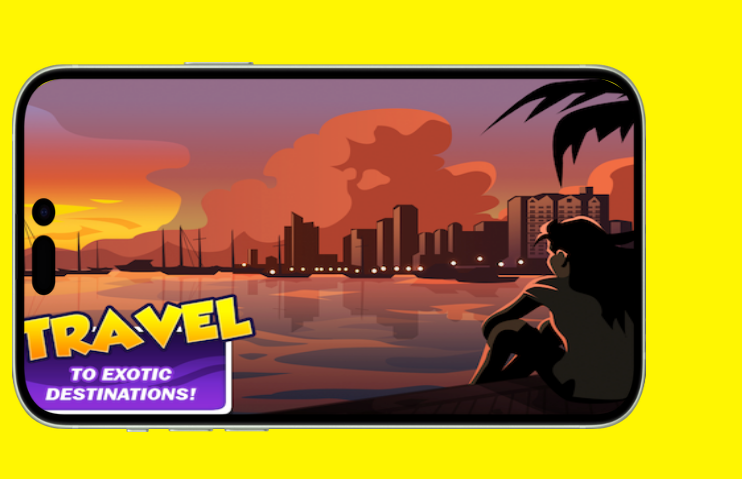
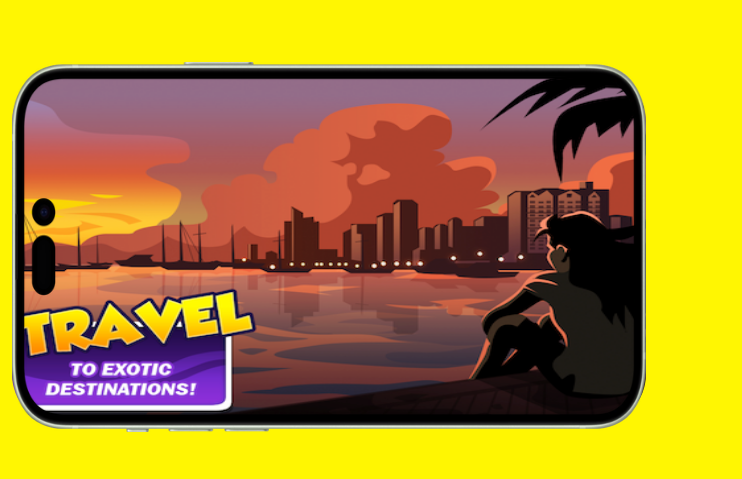
Before and after one commit to jeffreygeorge-p/BingoBlast_website, a plain HTML site: page index.html in a window 1280 px wide. Shown: the part 668-1147 px from the top of the page, 538-1280 px from the left. Drawn offline with nearby package versions, Linux system fonts and the light colour scheme; a script that the page names is missing.

Commit message:
firebase file and slideshow image media query above 50em fixed corner radius

```diff
--- a/styles.css
+++ b/styles.css
@@ -1,18 +1,9 @@
 body {
     margin: 0;
-    /* padding-right: 0.5rem; */
     font-family: sans-serif;
     background-color: #fff602;
-
-    /* #fff602 */
-    /* background-blend-mode: difference; */
-    /* overflow: auto; */
-
 }
 
-/* .body{
-    background: url('backdrop.png') no-repeat  rgb(239, 239, 99);
-} */
 .background {
     position: fixed;
     top: 0;
@@ -80,7 +71,7 @@ h3 {
     position: absolute;
     top: 15px;
     object-fit: cover;
-    border-radius: 60px;
+    border-radius: 55px;
     width: 100%;
     height: calc(100% - 15px);
 }
@@ -127,7 +118,6 @@ h3 {
 
 }
 .about:nth-child(3) img{
-    /* width: 50%; */
     width: 180px;
     height: 90px;
 }
@@ -308,9 +298,9 @@ h3 {
 }
  .slideshow {
     position: absolute;
-    top: 15px;
+    top: 10px;
     object-fit: cover;
-    border-radius: 60px;
+    border-radius: 50px;
     width: 100%;
     height: calc(100% - 18px);
 }
@@ -357,15 +347,11 @@ h3 {
             'one one one  two'
             'three four four  four';
             padding:  5rem 6rem;
-        /* 'four four four four'; */
 
     }
-    /* .about .store-img {
-        width: 40px;
-    } */
+
 
     .banner {
-        /* object-fit: contain; */
         width: 75%;
         height: 75%;
     }
```
